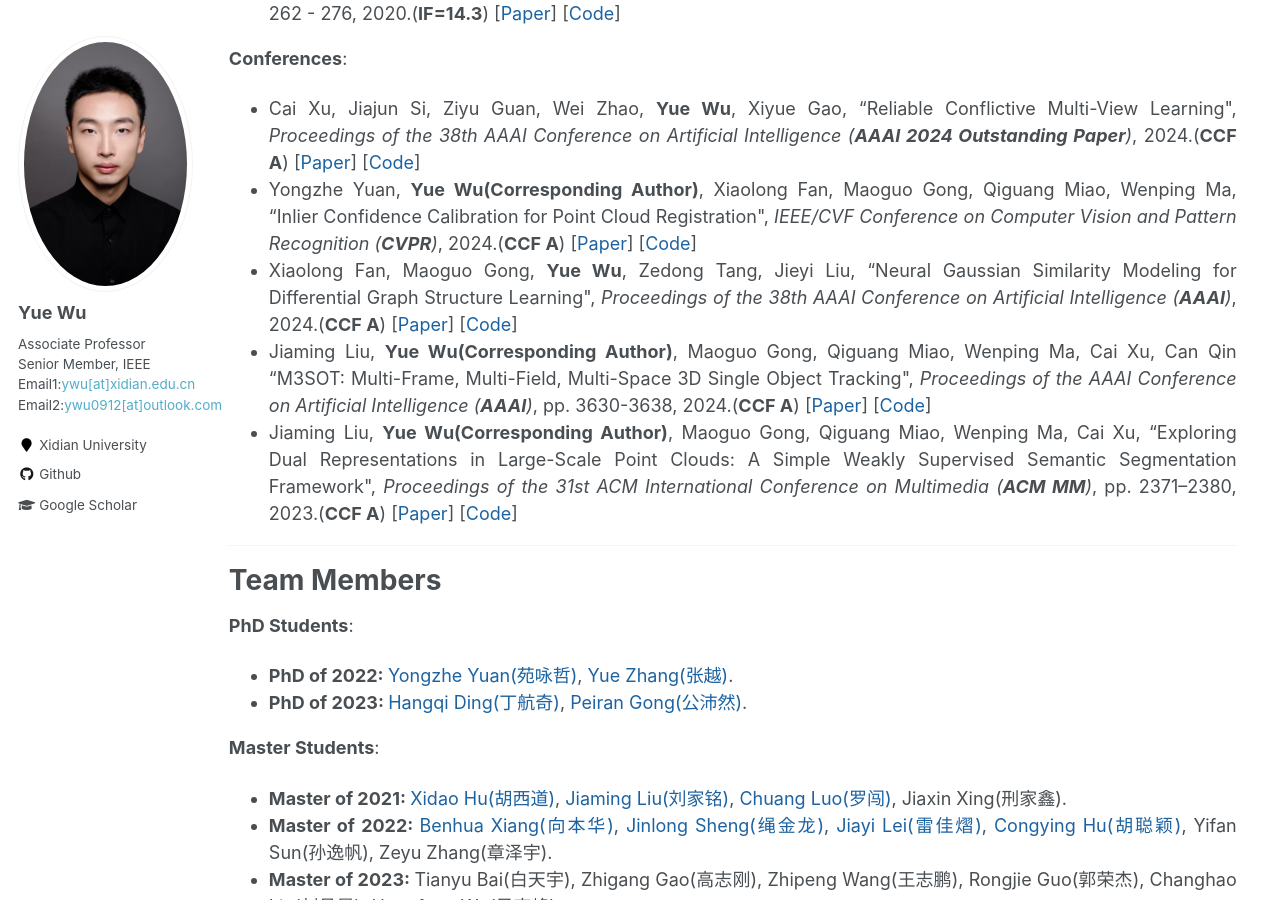
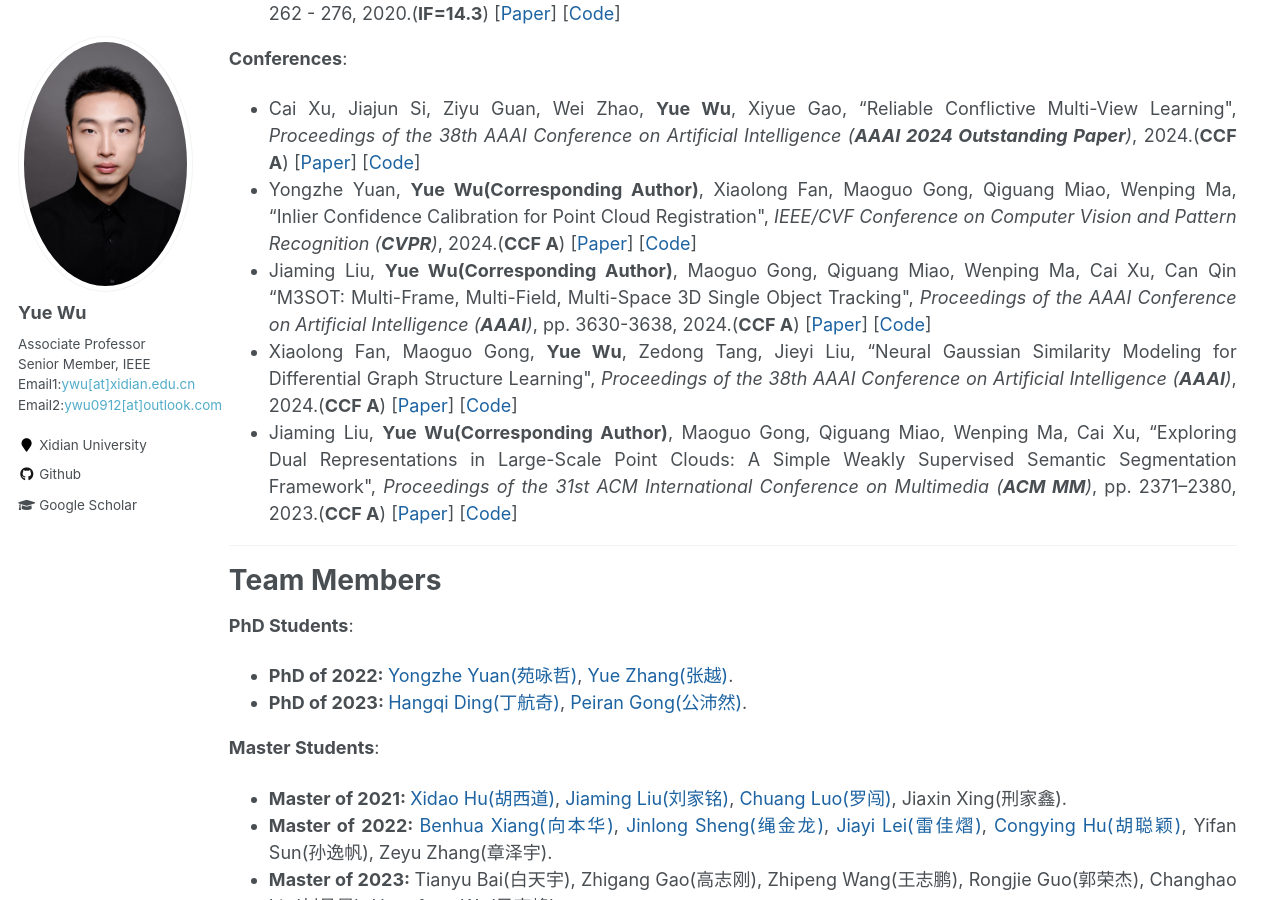
Before and after one commit to ywuchina/ywuchina.github.io, a Jekyll site: the page built from _pages/home.md, in a window 1280 px wide and 900 px high, scrolled down 4448 px. Built offline with Jekyll 4.4.1, drawn with Linux system fonts in a browser that asks for light colours; some of the changed lines change nothing that is shown.

Commit message:
Update paper.html

```diff
--- a/_includes/paper.html
+++ b/_includes/paper.html
@@ -336,6 +336,19 @@ Wenping Ma, Mingyu Yue, <b>Yue Wu(Corresponding Author)</b>, Yongzhe Yuan, Hao Z
       </span>
 </li>
 
+
+
+<li style="margin-bottom: 1.5;">
+    <span>Jiaming Liu, <b>Yue Wu(Corresponding Author)</b>, Maoguo Gong, Qiguang Miao, Wenping Ma, Cai Xu, Can Qin
+    “M3SOT: Multi-Frame, Multi-Field, Multi-Space 3D Single Object Tracking",
+    <i>Proceedings of the AAAI Conference on Artificial Intelligence (<b>AAAI</b>)</i>, pp. 3630-3638, 2024.(<b>CCF A</b>)
+    [<a href= "https://ojs.aaai.org/index.php/AAAI/article/view/28152" target="_blank">Paper</a>]
+    [<a href= "https://github.com/liujia99/M3SOT" target="_blank">Code</a>]
+    </span>
+</li>
+
+
+
 <!--缺代码-->
 <li style="margin-bottom: 1.5;">
 <span>
@@ -347,17 +360,6 @@ Xiaolong Fan, Maoguo Gong, <b>Yue Wu</b>, Zedong Tang, Jieyi Liu,
 </span>
 </li>
 
-
-
-
-<li style="margin-bottom: 1.5;">
-<span>Jiaming Liu, <b>Yue Wu(Corresponding Author)</b>, Maoguo Gong, Qiguang Miao, Wenping Ma, Cai Xu, Can Qin
-“M3SOT: Multi-Frame, Multi-Field, Multi-Space 3D Single Object Tracking",
-<i>Proceedings of the AAAI Conference on Artificial Intelligence (<b>AAAI</b>)</i>, pp. 3630-3638, 2024.(<b>CCF A</b>)
-[<a href= "https://ojs.aaai.org/index.php/AAAI/article/view/28152" target="_blank">Paper</a>]
-[<a href= "https://github.com/liujia99/M3SOT" target="_blank">Code</a>]
-</span>
-</li>
 
 <li style="margin-bottom: 1.5;">
 <span>
```
